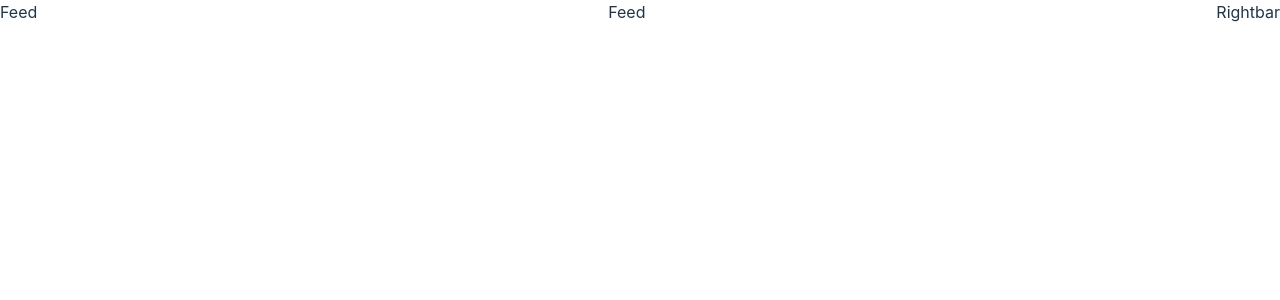
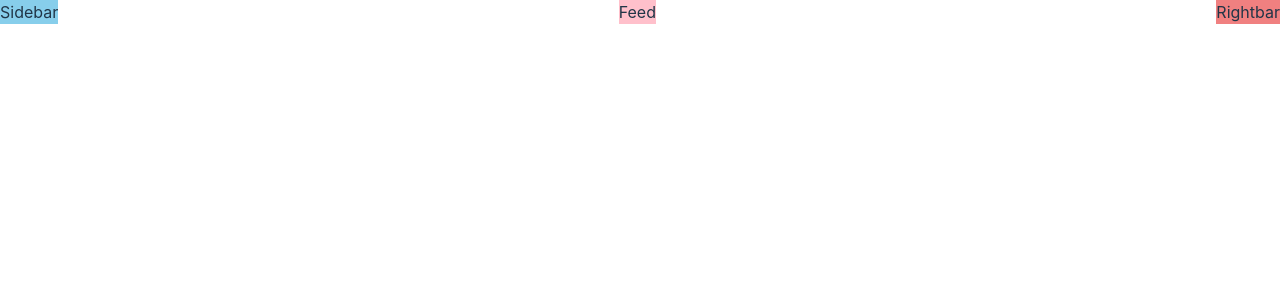
Before and after one commit to omthorat2004/MaterialUIReact, a React (Vite) app: page / in a window 1280 px wide. Shown: the top 300 px of the page. Built offline with nearby package versions, Linux system fonts and the light colour scheme.

Commit message:
Change background color

```diff
--- a/src/Components/Feed.jsx
+++ b/src/Components/Feed.jsx
@@ -1,10 +1,10 @@
+import { Box } from '@mui/material';
 import React from 'react';
-
 const Feed = () => {
   return (
-    <div>
+    <Box bgcolor="pink">
         Feed
-    </div>
+    </Box>
   );
 }
 
--- a/src/Components/Rightbar.jsx
+++ b/src/Components/Rightbar.jsx
@@ -1,10 +1,10 @@
+import { Box } from '@mui/material';
 import React from 'react';
-
 const Rightbar = () => {
   return (
-    <div>
+    <Box bgcolor="lightcoral">
       Rightbar
-    </div>
+    </Box>
   );
 }
 
--- a/src/Components/Sidebar.jsx
+++ b/src/Components/Sidebar.jsx
@@ -1,10 +1,10 @@
+import { Box } from '@mui/material';
 import React from 'react';
-
 const Sidebar = () => {
   return (
-    <div>
-       Feed
-    </div>
+    <Box bgcolor="skyblue">
+      Sidebar
+    </Box>
   );
 }
 
```
